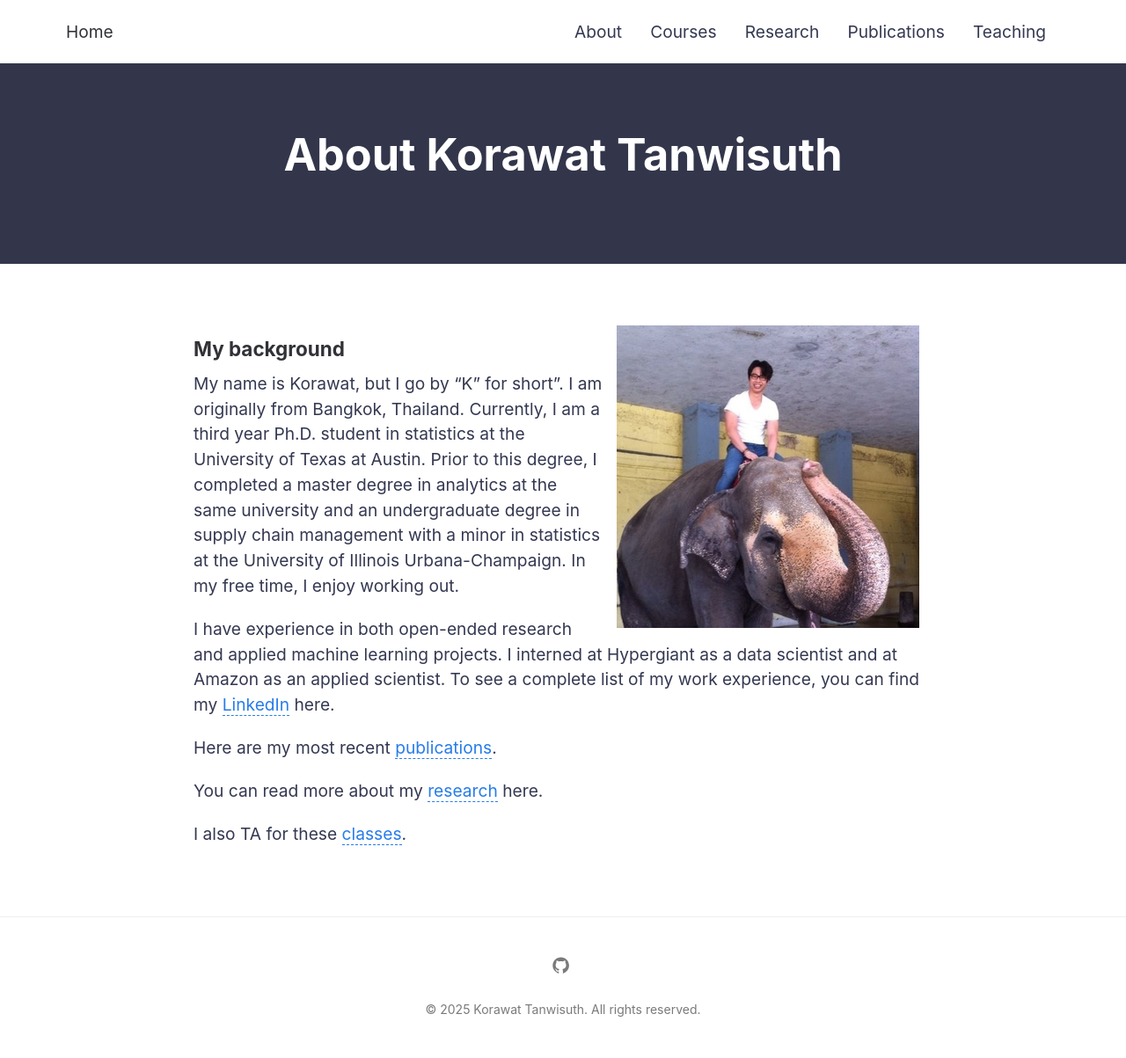
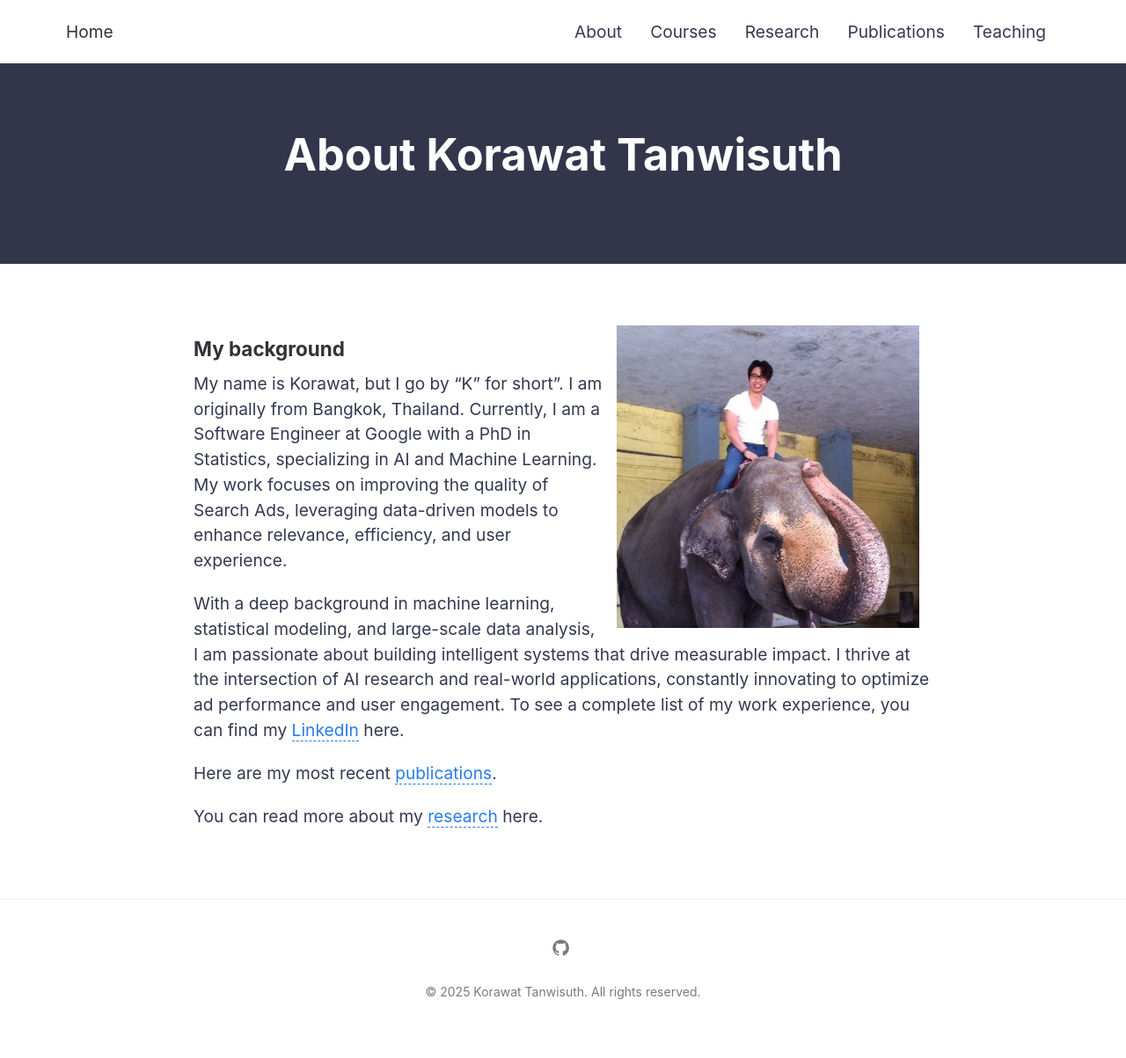
Before and after one commit to korawat-tanwisuth/korawat-tanwisuth.github.io, a Jekyll site: the page built from about.md, in a window 1280 px wide. Shown: the whole page at 88% size. Built offline with Jekyll 4.4.1, drawn with Linux system fonts in a browser that asks for light colours.

Commit message:
Update about.md

```diff
--- a/about.md
+++ b/about.md
@@ -8,12 +8,10 @@ permalink: /about/
 
 
 ### My background
-My name is Korawat, but I go by "K" for short". I am originally from Bangkok, Thailand. Currently, I am a third year Ph.D. student in statistics at the University of Texas at Austin. Prior to this degree, I completed a master degree in analytics at the same university and an undergraduate degree in supply chain management with a minor in statistics at the University of Illinois Urbana-Champaign. In my free time, I enjoy working out.
+My name is Korawat, but I go by "K" for short". I am originally from Bangkok, Thailand. Currently, I am a Software Engineer at Google with a PhD in Statistics, specializing in AI and Machine Learning. My work focuses on improving the quality of Search Ads, leveraging data-driven models to enhance relevance, efficiency, and user experience.
 
-I have experience in both open-ended research and applied machine learning projects. I interned at Hypergiant as a data scientist and at Amazon as an applied scientist. To see a complete list of my work experience, you can find my [LinkedIn](https://www.linkedin.com/in/korawat-tanwisuth-238401a7/) here.
+With a deep background in machine learning, statistical modeling, and large-scale data analysis, I am passionate about building intelligent systems that drive measurable impact. I thrive at the intersection of AI research and real-world applications, constantly innovating to optimize ad performance and user engagement. To see a complete list of my work experience, you can find my [LinkedIn](https://www.linkedin.com/in/korawat-tanwisuth-238401a7/) here.
 
 Here are my most recent [publications]({{site.baseurl}}/publications/).
 
 You can read more about my [research]({{ site.baseurl }}/research/)  here.
-
-I also TA for these [classes]({{ site.baseurl }}/teaching/).
```
